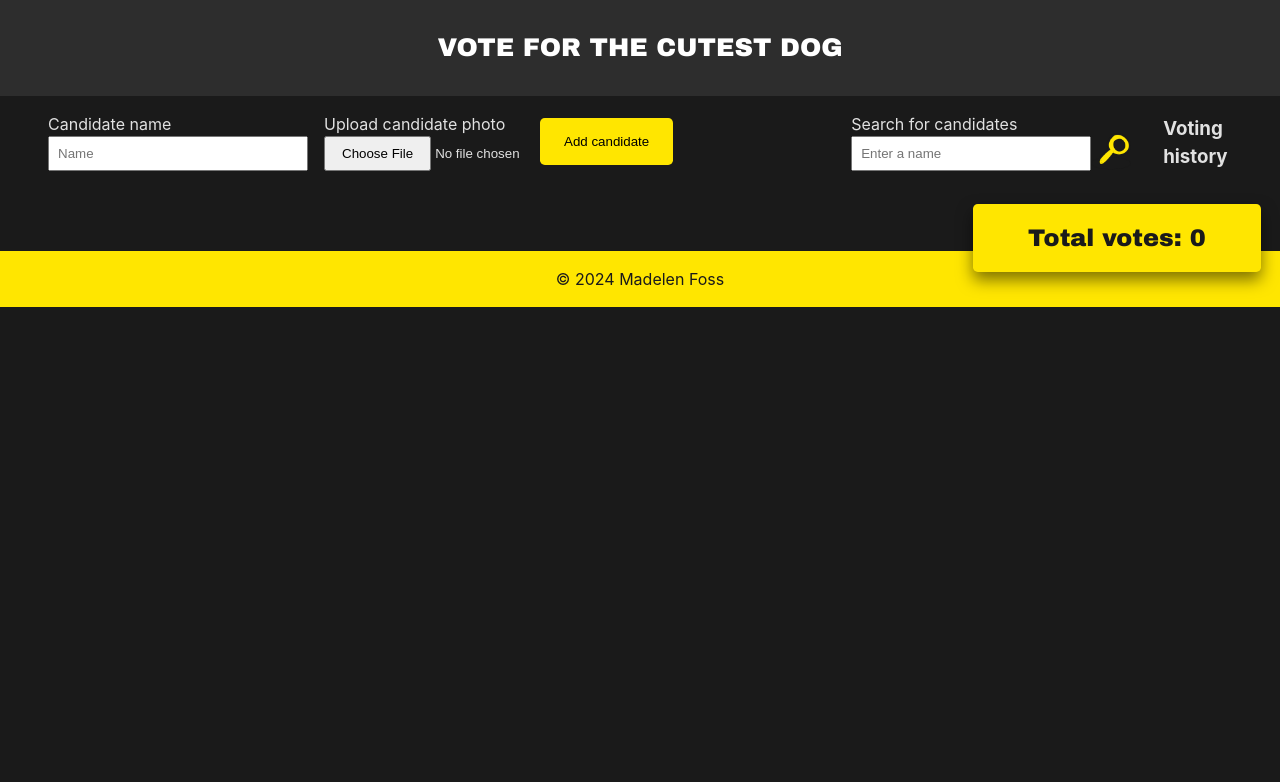
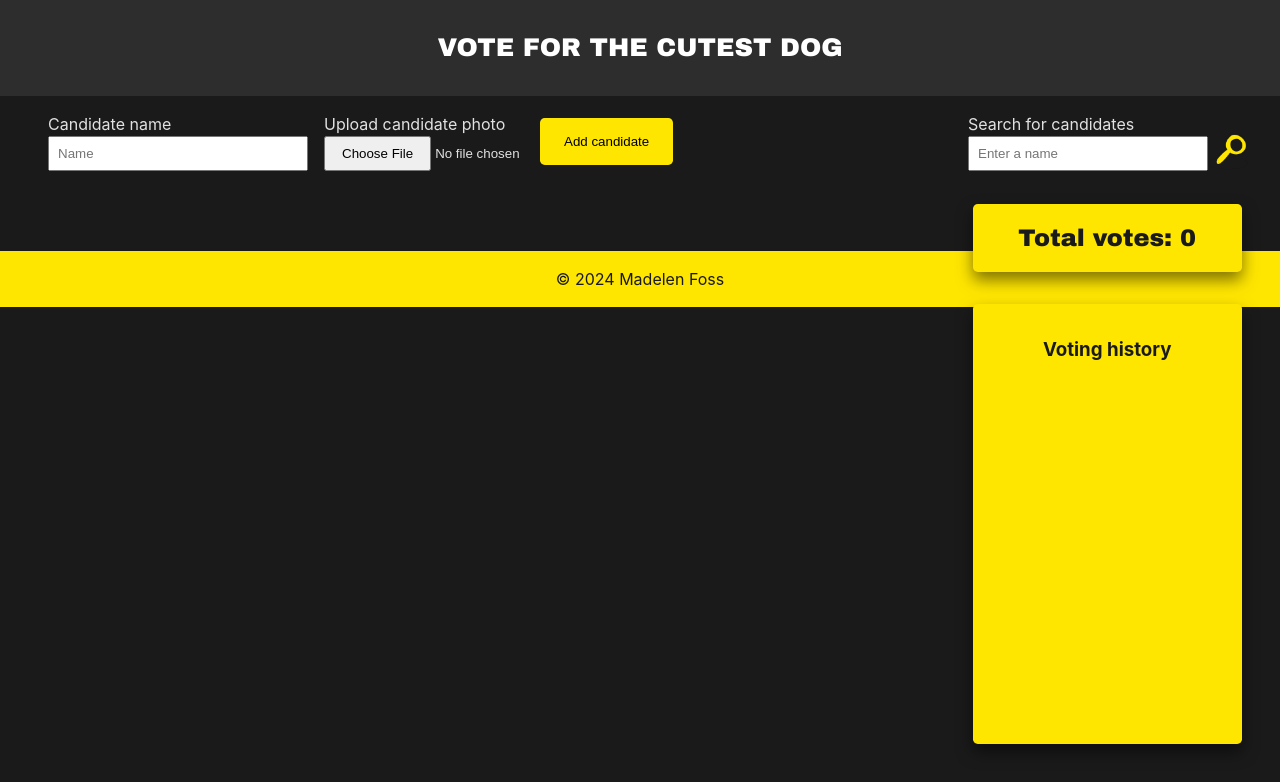
Before and after one commit to madelenfoss/voting-app, a React (Vite) app: page / in a window 1280 px wide. Shown: the top 782 px of the page. Built offline with nearby package versions, Linux system fonts and the light colour scheme.

Commit message:
Styled vote history list

```diff
--- a/src/index.css
+++ b/src/index.css
@@ -206,13 +206,46 @@ input::-webkit-file-upload-button {
   left: 76%;
   top: 11.5rem;
   font-family: "Archivo Black", sans-serif;
-  padding: 1rem;
-  width: 20%;
+  padding: 1rem 0;
+  width: 21%;
   background: #ffe600;
   color: #1a1a1a;
   border-radius: 0.3rem;
   box-shadow: 0 0.5rem 1rem rgba(0, 0, 0, 0.5);
   text-align: center;
+}
+
+.voting_history {
+  display: flex;
+  flex-direction: column;
+  position: absolute;
+  left: 76%;
+  top: 19rem;
+  height: 55vh;
+  overflow: scroll;
+  width: 21%;
+  background: #ffe600;
+  color: #1a1a1a;
+  border-radius: 0.3rem;
+  box-shadow: 0 0.5rem 1rem rgba(0, 0, 0, 0.5);
+}
+
+.voting_history-title {
+  margin: 1rem auto;
+  padding-top: 1rem;
+}
+
+.voting_history-ul {
+  margin: 0 auto;
+  list-style: none;
+  display: flex;
+  flex-direction: column;
+  justify-content: center;
+}
+
+.voting_history-li {
+  width: 90%;
+  padding: 0.3rem;
 }
 
 footer {
```
